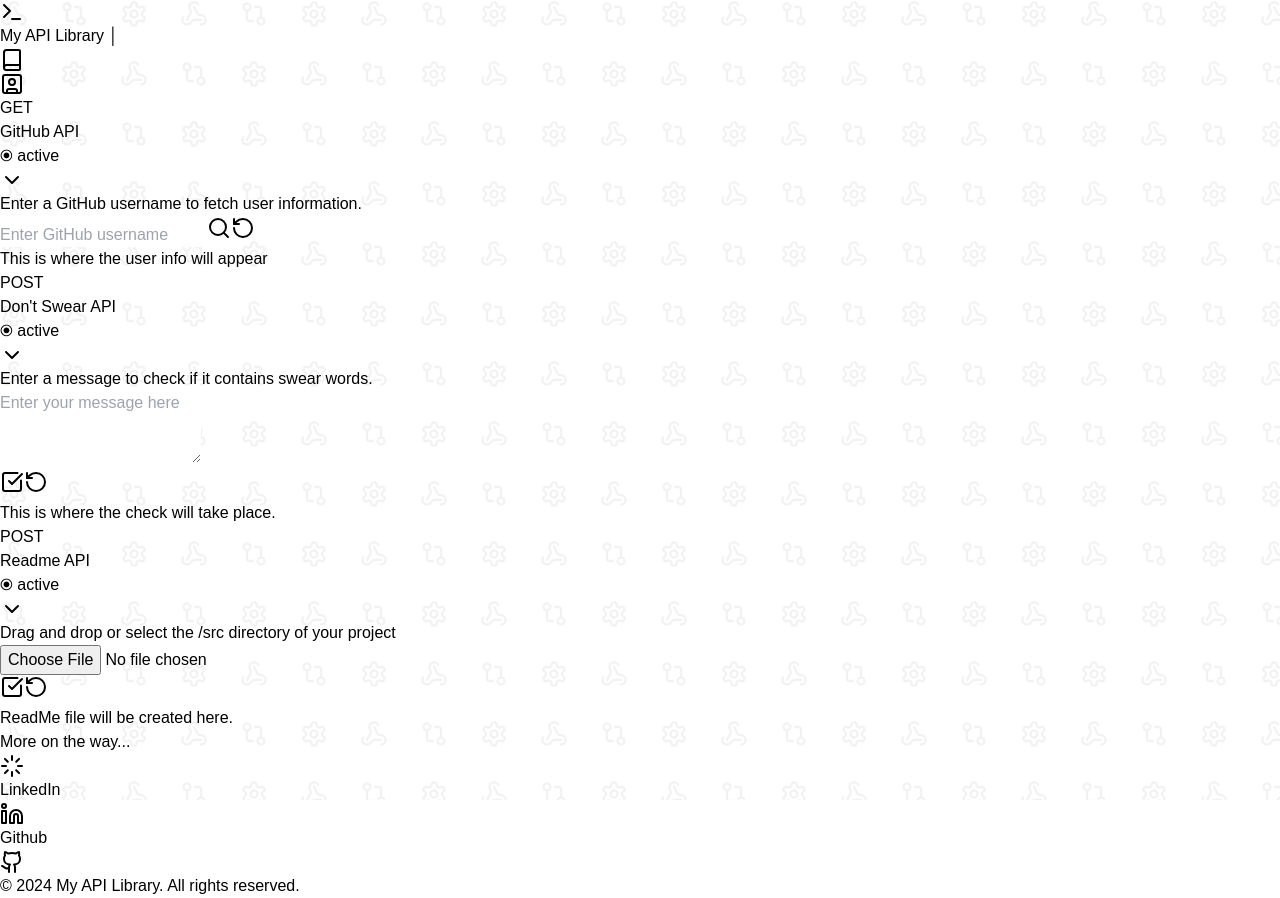
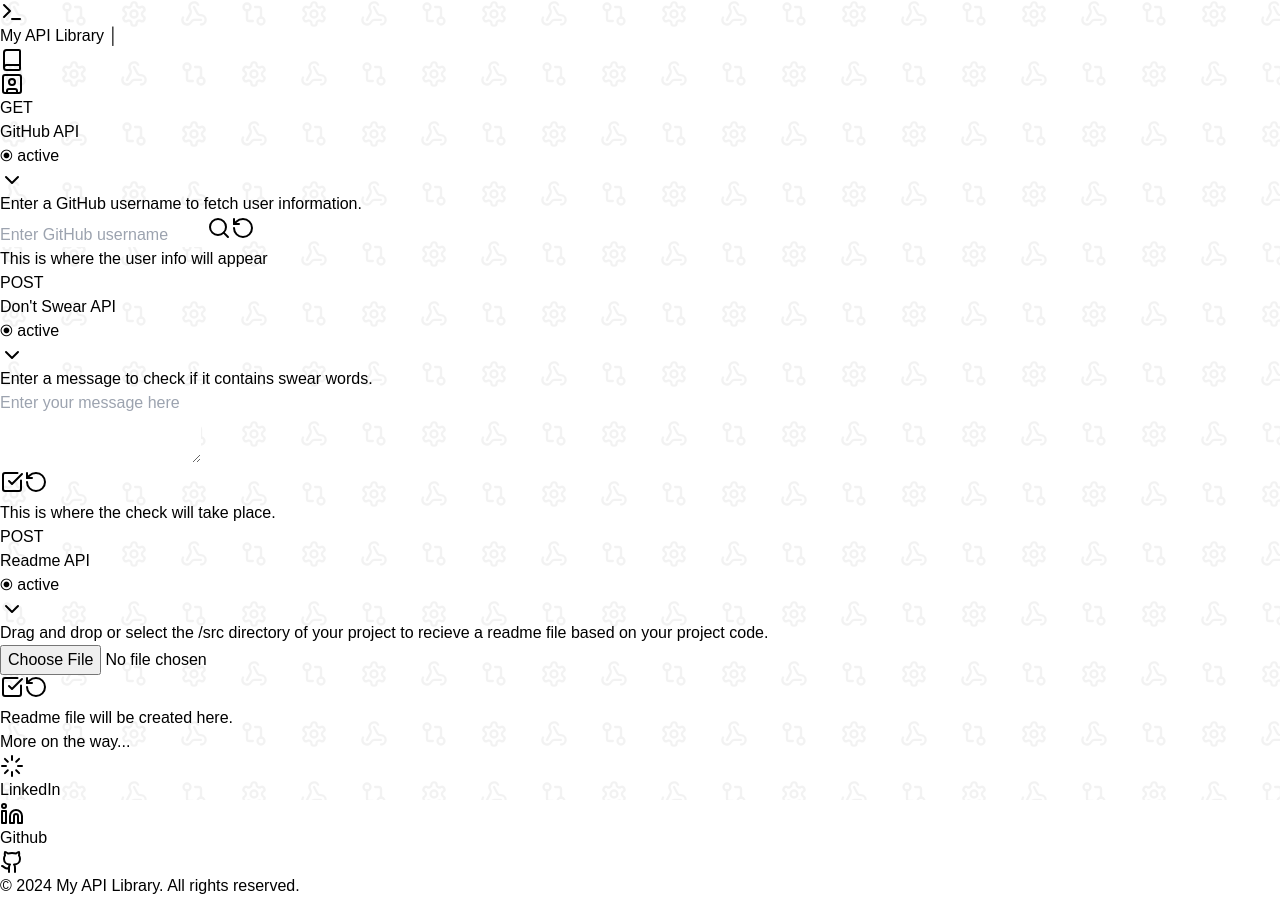
Before and after one commit to yanis900/my-api-library, a Next.js app: page / in a window 1280 px wide. Built offline with nearby package versions, Linux system fonts and the light colour scheme.

Commit message:
refactor: comment out unused handleSearch function in GithubApi and update ReadmeApi instructions for file selection

```diff
--- a/src/components/GithubApi.tsx
+++ b/src/components/GithubApi.tsx
@@ -64,12 +64,12 @@
   //   }
   // };
 
-  const handleSearch = () => {
-    Promise.all([
-      fetchUserInfo(),
-      // fetchContributions()
-    ]);
-  };
+  // const handleSearch = () => {
+  //   Promise.all([
+  //     fetchUserInfo(),
+  //     fetchContributions()
+  //   ]);
+  // };
 
   const refreshUserInfo = () => {
     setUsername("");
@@ -159,7 +159,14 @@
             <p className="text-sm text-gray-500 mt-2">
               Followers: {userInfo.followers} | Following: {userInfo.following}
             </p>
-            {/* <a href={`https://${username}.github.io/`}>github pages</a> */}
+            <a
+              href={`https://${username}.github.io/`}
+              target="_blank"
+              rel="noopener noreferrer"
+              className="text-blue-500 hover:text-blue-600 text-sm"
+            >
+              {username}.github.io
+            </a>
           </div>
         )}
       </div>
--- a/src/components/ReadmeApi.tsx
+++ b/src/components/ReadmeApi.tsx
@@ -147,12 +147,13 @@
         }`}
       >
         <p className="text-gray-600 mb-4">
-          Drag and drop or select the /src directory of your project
+          Drag and drop or select the /src directory of your project to recieve
+          a readme file based on your project code.
         </p>
         <input
           onChange={handleChange}
           type="file"
-          // @ts-expect-error
+          // @ts-expect-error Webkit-specific attribute for directory selection
           webkitdirectory="true"
           className="w-full px-3 py-2 border border-gray-300 rounded-md mb-4"
         />
@@ -192,7 +193,7 @@
             </div>
           ) : (
             <div className="border-2 border-dashed border-gray-300 text-gray-300 rounded-md p-4">
-              ReadMe file will be created here.
+              Readme file will be created here.
             </div>
           )}
         </div>
```
